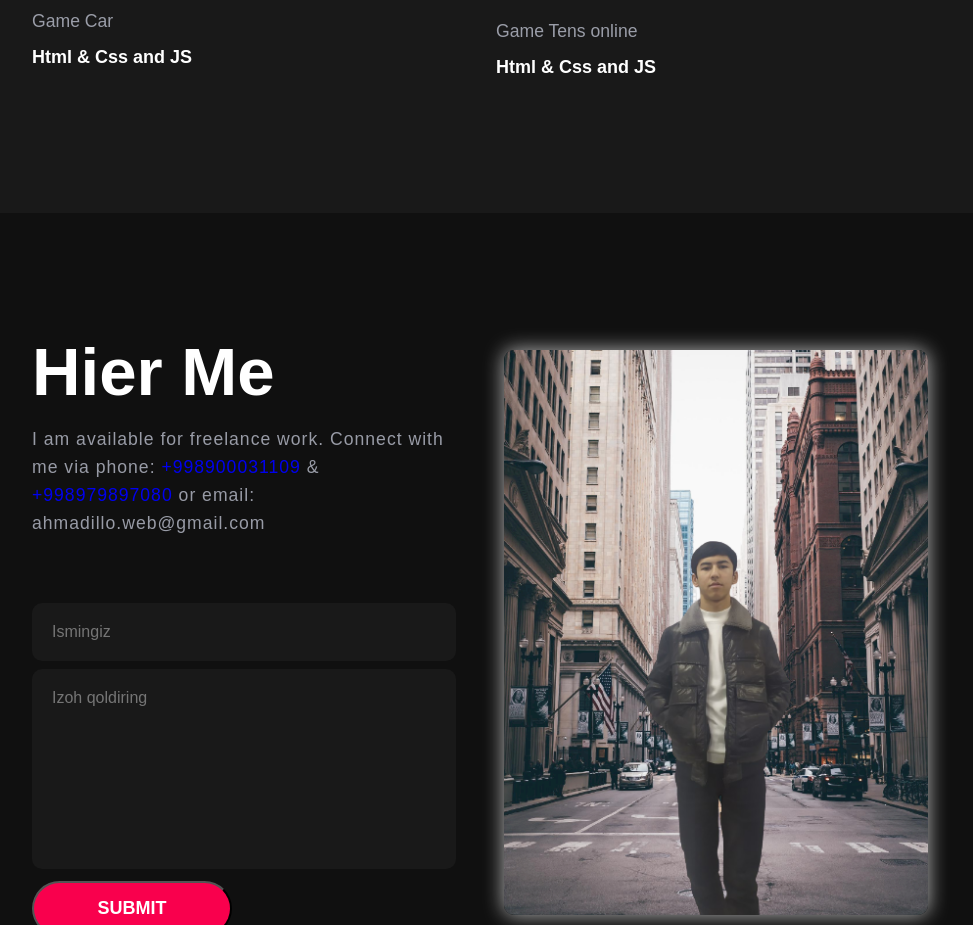
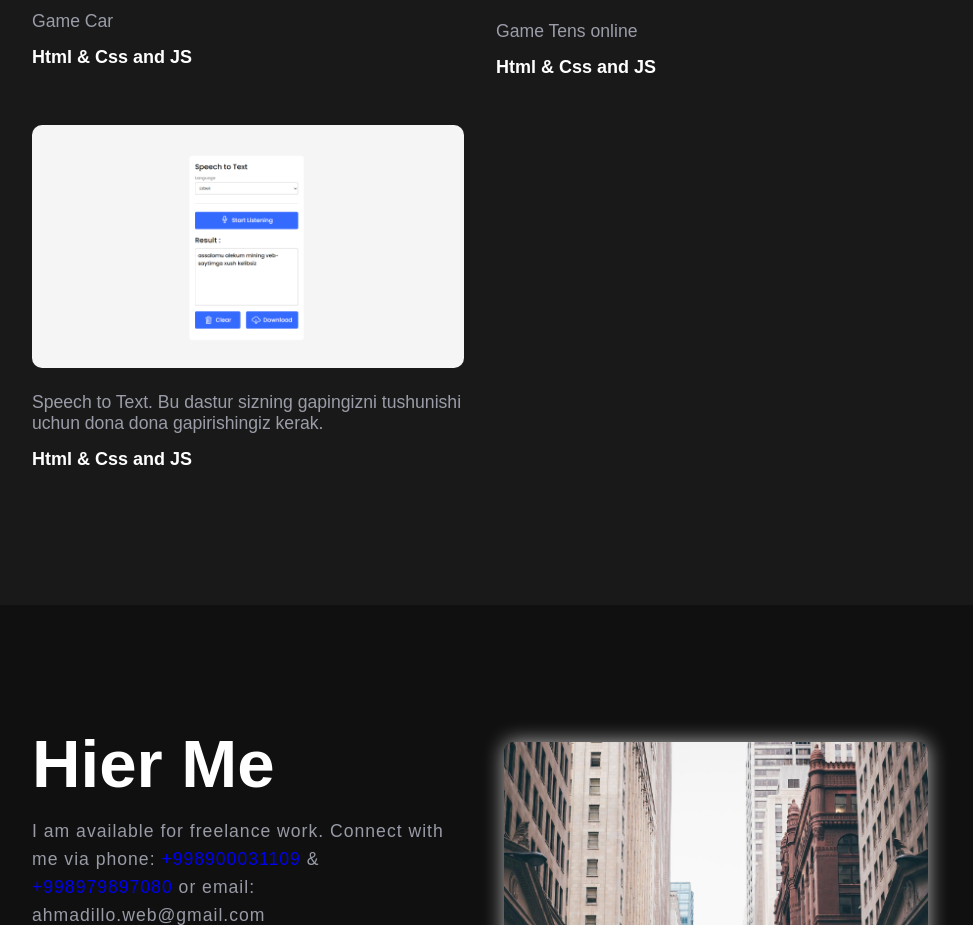
Before and after one commit to IbrohimRasulov/ahmadullo-portfolio, a plain HTML site: page index.html in a window 1280 px wide. Shown: the part 5947-6872 px from the top of the page, without its empty margins (160-1133 px from the left). Drawn offline with nearby package versions, Linux system fonts and the light colour scheme; a script that the page names is missing; a web font is replaced by a local one.

Commit message:
project qo'shiladi

```diff
--- a/index.html
+++ b/index.html
@@ -326,9 +326,19 @@
         </div>
 
         <!--====-->
+        <!--====-->
+        <div class="box" data-aos="zoom-in" >
+          <a href="https://speechtotextand.netlify.app/" target="_blank">
+            <img src="./imges/listening.png" alt=""
+          /></a>
+          <p>Speech to Text. Bu dastur sizning gapingizni tushunishi uchun dona dona gapirishingiz kerak.</p>
+          <h5>Html & Css and JS</h5>
+        </div>
+
+        <!--====-->
       </div>
     </section>
-    <!-- star contact -->
+    <!-- Star contact -->
     <section class="contact" id="contact">
       <div class="contact-form" data-aos="zoom-out-right">
         <h2>Hier Me</h2>
```
Also changed, not shown: imges/Screenshot_1.png (added), imges/listening.png (added).
